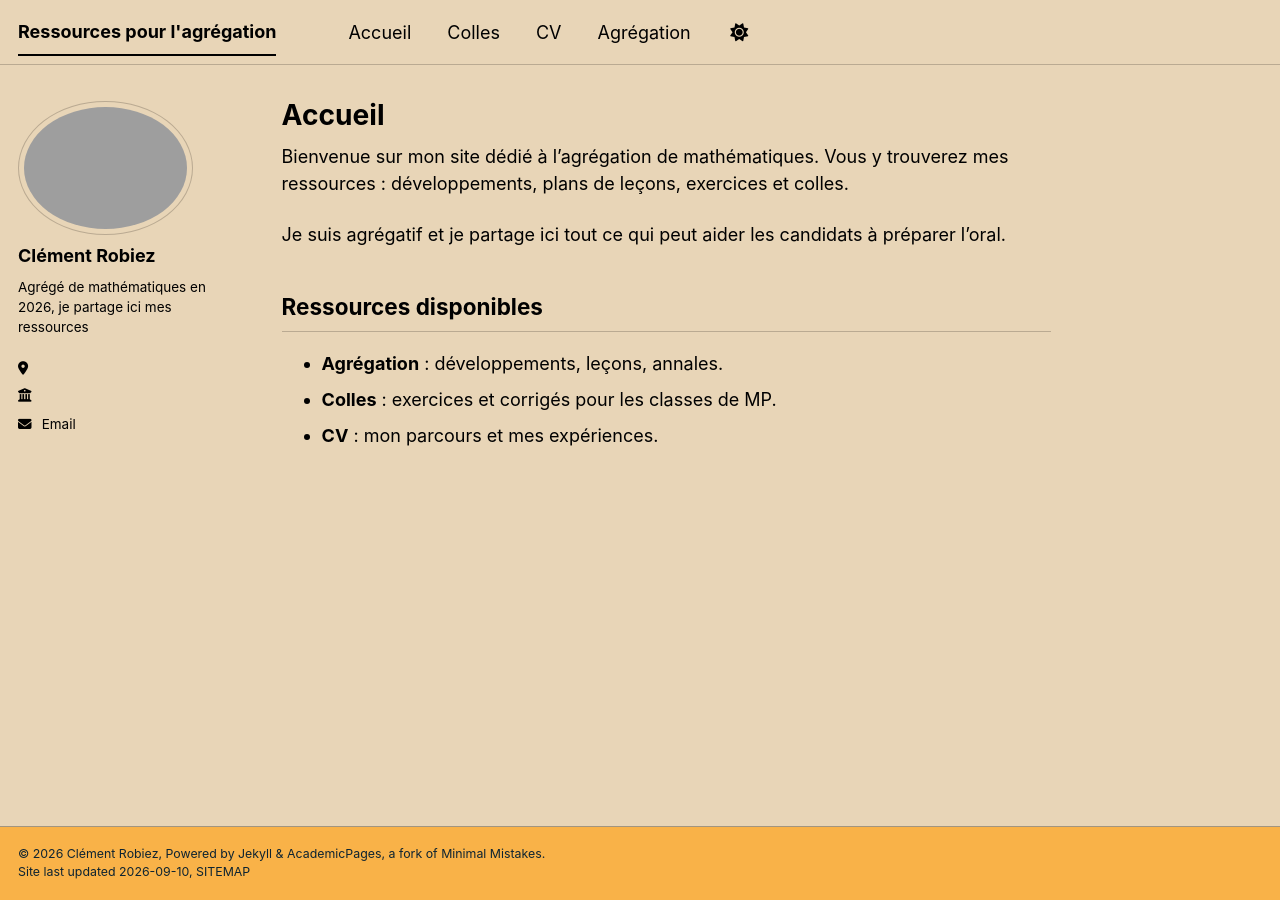
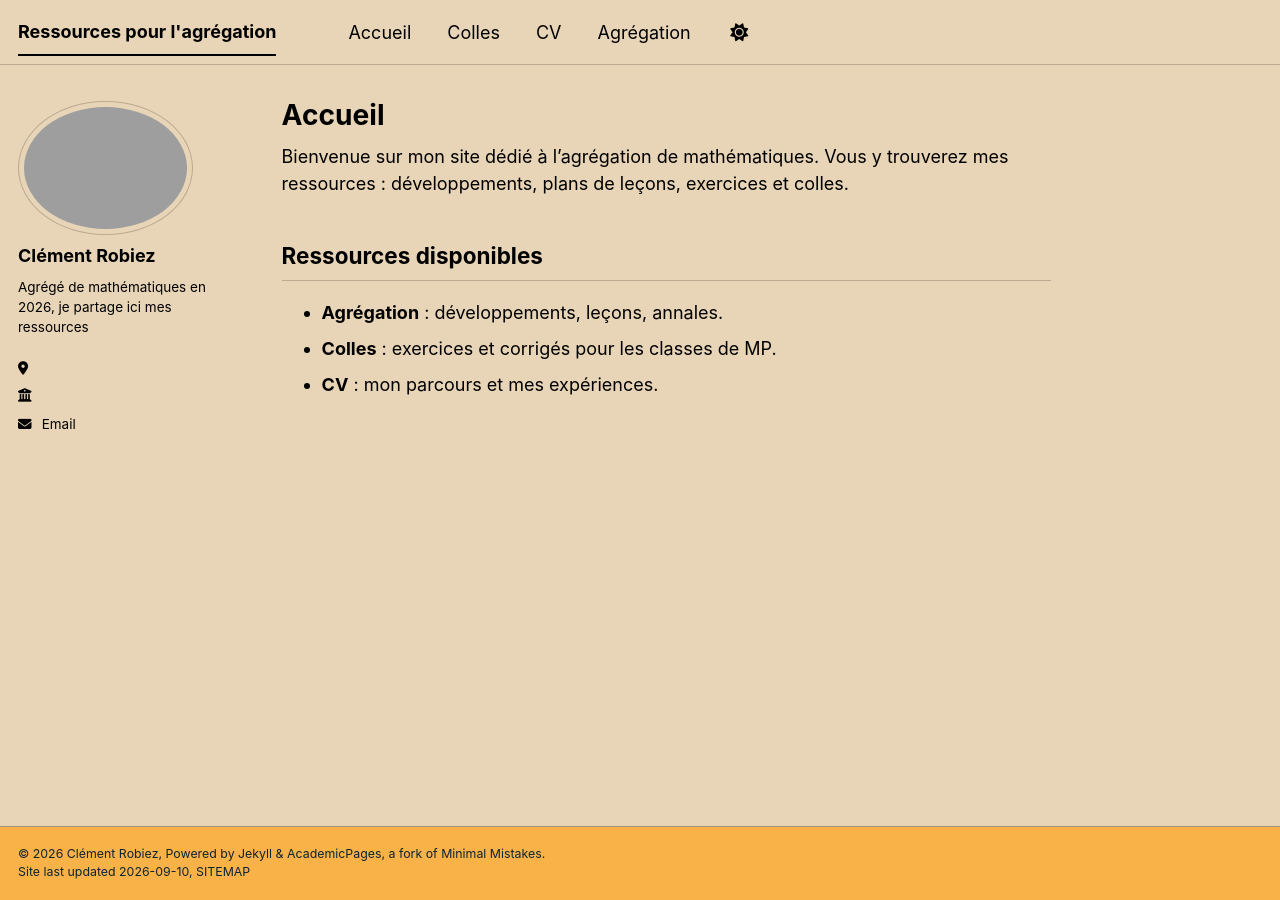
Before and after one commit to clement-robiez/clement-robiez.github.io, a Jekyll site: the page built from _pages/about.md, in a window 1280 px wide. Built offline with Jekyll 4.4.1, drawn with Linux system fonts in a browser that asks for light colours; a style sheet for code colours, icons or effects is not loaded.

Commit message:
Update about.md

```diff
--- a/_pages/about.md
+++ b/_pages/about.md
@@ -5,8 +5,6 @@ permalink: /
 
 Bienvenue sur mon site dédié à l'agrégation de mathématiques. Vous y trouverez mes ressources : développements, plans de leçons, exercices et colles.
 
-Je suis agrégatif et je partage ici tout ce qui peut aider les candidats à préparer l'oral.
-
 ## Ressources disponibles
 
 - **Agrégation** : développements, leçons, annales.
```
